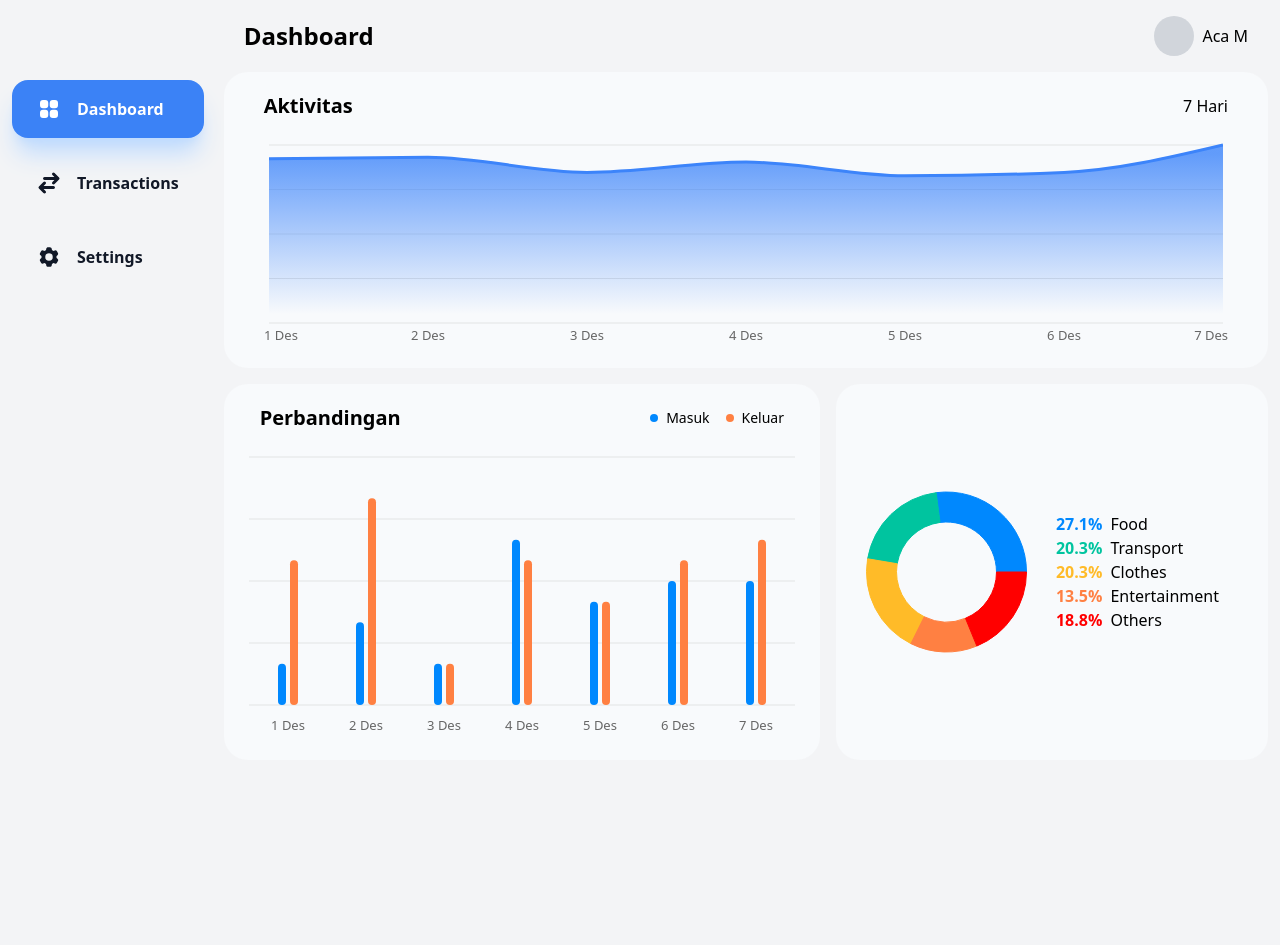
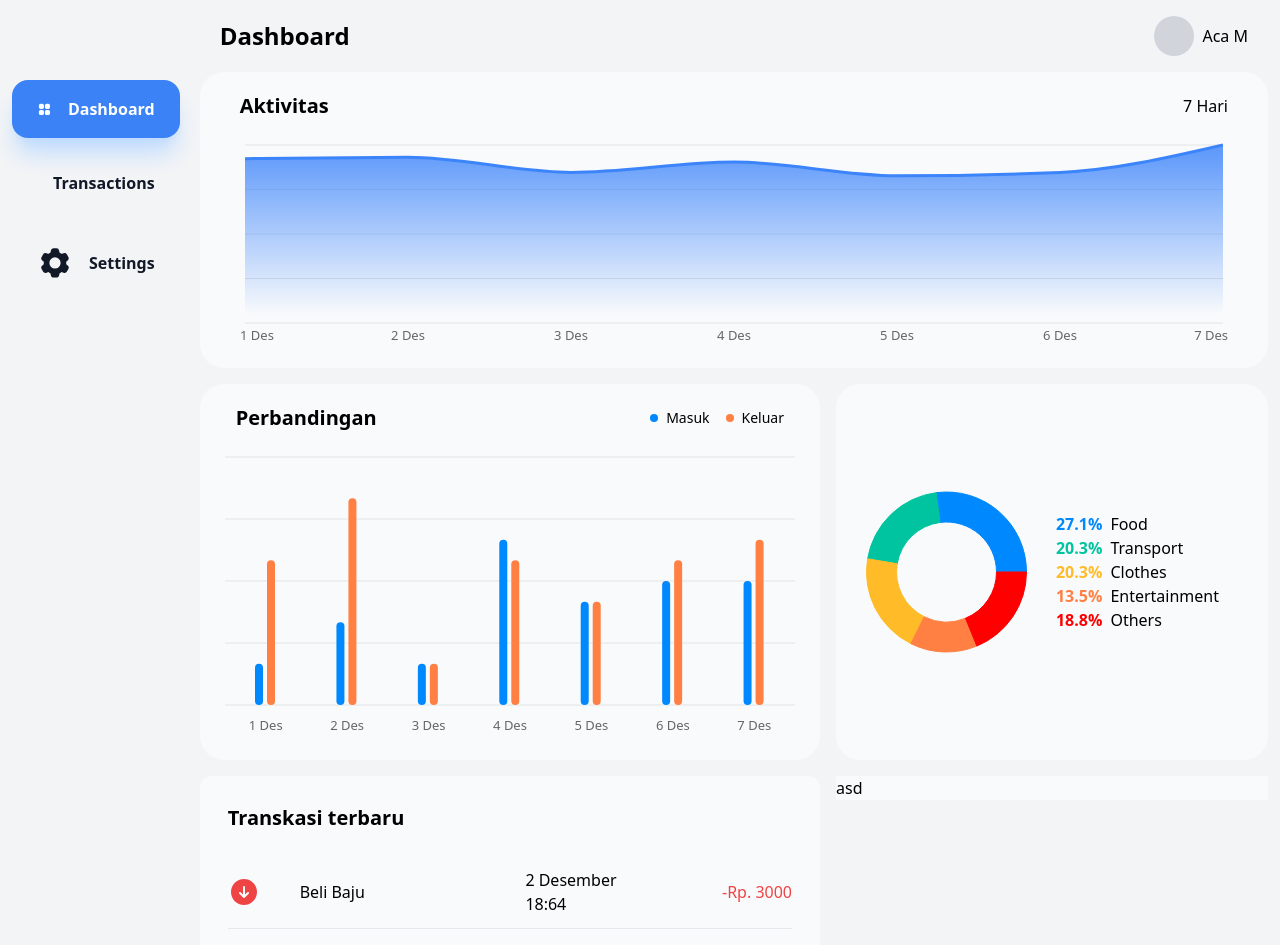
Before and after one commit to aacmal/finaki, a Next.js app: page /dashboard in a window 1280 px wide. Shown: the top 945 px of the page. Before the commit the page ends 888 px from the top, so only its background shows below. Built offline with nearby package versions, Linux system fonts and the light colour scheme.

Commit message:
Add Recent Transactions

```diff
--- a/app/dashboard/page.tsx
+++ b/app/dashboard/page.tsx
@@ -1,3 +1,5 @@
+import ArrowCircleIcon from '@/icons/ArrowCircleIcon';
+import classNames from 'classnames';
 import React from 'react'
 import AreaChart from '../../components/Charts/AreaChart';
 import BarChart from '../../components/Charts/BarChart';
@@ -14,6 +16,12 @@
   {name: '7 Des', in: 300, out: 400, total: 2600},
 ];
 
+const transactions = [
+  {name: 'Beli Baju', category: 'Cloth', type: 'out', value: 3000, date: '2 Desember', hour: '18:64'},
+  {name: 'Beli Baju', category: 'Cloth', type: 'in', value: 3000, date: '2 Desember', hour: '18:64'},
+  {name: 'Beli Baju', category: 'Cloth', type: 'in', value: 3000, date: '2 Desember', hour: '18:64'},
+  {name: 'Beli Baju', category: 'Cloth', type: 'out', value: 3000, date: '2 Desember', hour: '18:64'},
+]
 
 const dataCategories = [
   {name: 'Food', value: 400},
@@ -33,6 +41,52 @@
         <BarChart data={data}/>
         <PieChart data={dataCategories}/>
       </div>
+      {/* TODO: Create recent transactions component and then refator it */}
+      <div className='flex gap-4 h-fit'>
+        <div className='flex-1 p-7 bg-slate-50 rounded-xl'>
+          <h1 className='font-bold text-xl mb-6'>Transkasi terbaru</h1>
+          {/* <div className="flex w-full py-3 border-b">
+            <span className='font-bold flex-1'>Nama</span>
+            <span className='font-bold w-4/12'>Kategori</span>
+            <span className='font-bold'>Nominal</span>
+          </div> */}
+          {
+            transactions.map((transaction, index) => (
+              <div key={index} className="flex w-full py-3 border-b items-center">
+                <span>
+                  <div className='mr-10'>
+                    <ArrowCircleIcon
+                      direction={
+                        transaction.type === 'in' ? 'up' : 'down'
+                      }
+                      className={classNames(
+                        {'text-green-500': transaction.type === 'in'},
+                        {'text-red-500': transaction.type === 'out'},
+                      )}
+                    />
+                  </div>
+                </span>
+                <span className='w-[40%] font-medium'>{transaction.name}</span>
+                <span></span>
+                <span className='flex flex-col w-[30%]'>
+                  <span className='font-medium'>{transaction.date}</span>
+                  <span>{transaction.hour}</span>
+                </span>
+                <span className={classNames(
+                  'font-medium  ml-auto',
+                  {'text-green-500': transaction.type === 'in'},
+                  {'text-red-500': transaction.type === 'out'}
+                )}>{transaction.type === 'out' && '-'}Rp. {transaction.value}</span>
+              </div>
+            ))
+          }
+        </div>
+        <div className='w-[27rem] h-full bg-slate-50'>
+          <div>
+            asd
+          </div>
+        </div>
+      </div>
     </div>
   )
 }
--- /dev/null
+++ b/components/icons/ArrowCircleIcon.tsx
@@ -0,0 +1,31 @@
+import { ArrowIconProps, defaultIconProps } from '@/types/IconProps'
+import classNames from 'classnames'
+import React from 'react'
+
+const ArrowCircleIcon = ({
+  fill = 'currentColor',
+  direction,
+  className,
+}: ArrowIconProps) => {
+  return (
+    <svg
+      {...defaultIconProps}
+      xmlns="http://www.w3.org/2000/svg"
+      viewBox="0 0 24 24"
+      fill={fill}
+      className={classNames(
+        'transform w-8',
+        {'rotate-180': direction === 'up'},
+        {'rotate-90': direction === 'left'},
+        {'-rotate-90': direction === 'right'},
+        {'': direction === 'down'},
+        className,
+      )}
+    >
+      <path fillRule="evenodd" d="M12 2.25c-5.385 0-9.75 4.365-9.75 9.75s4.365 9.75 9.75 9.75 9.75-4.365 9.75-9.75S17.385 2.25 12 2.25zm-.53 14.03a.75.75 0 001.06 0l3-3a.75.75 0 10-1.06-1.06l-1.72 1.72V8.25a.75.75 0 00-1.5 0v5.69l-1.72-1.72a.75.75 0 00-1.06 1.06l3 3z" clipRule="evenodd" />
+    </svg>
+
+  )
+}
+
+export default ArrowCircleIcon
--- /dev/null
+++ b/components/icons/ArrowIcon.tsx
@@ -0,0 +1,29 @@
+import { ArrowIconProps, defaultIconProps, IconProps } from '@/types/IconProps'
+import classNames from 'classnames'
+import React from 'react'
+
+const ArrowIcon = ({
+  direction,
+  className,
+}: ArrowIconProps) => {
+  return (
+    <svg
+      xmlns="http://www.w3.org/2000/svg"
+      viewBox="0 0 24 24"
+      {...defaultIconProps}
+      className={classNames(
+        'transform w-8',
+        {'rotate-180': direction === 'up'},
+        {'rotate-90': direction === 'left'},
+        {'-rotate-90': direction === 'right'},
+        {'': direction === 'down'},
+        className,
+      )}
+    >
+      <path fillRule="evenodd" d="M12 2.25a.75.75 0 01.75.75v16.19l6.22-6.22a.75.75 0 111.06 1.06l-7.5 7.5a.75.75 0 01-1.06 0l-7.5-7.5a.75.75 0 111.06-1.06l6.22 6.22V3a.75.75 0 01.75-.75z" clipRule="evenodd" />
+    </svg>
+
+  )
+}
+
+export default ArrowIcon
--- a/types/IconProps.ts
+++ b/types/IconProps.ts
@@ -1,15 +1,15 @@
 export interface IconProps {
   className?: string | undefined;
   fill?: string;
-  height?: number;
-  width?: number;
   stroke?: string;
   strokeWidth?: number;
 }
 
+export interface ArrowIconProps extends IconProps {
+  direction: 'up' | 'down' | 'left' | 'right';
+}
+
 export const defaultIconProps: IconProps = {
-  className: undefined,
+  className: 'w-6',
   fill: 'currentColor',
-  height: 24,
-  width: 24,
 }
```
